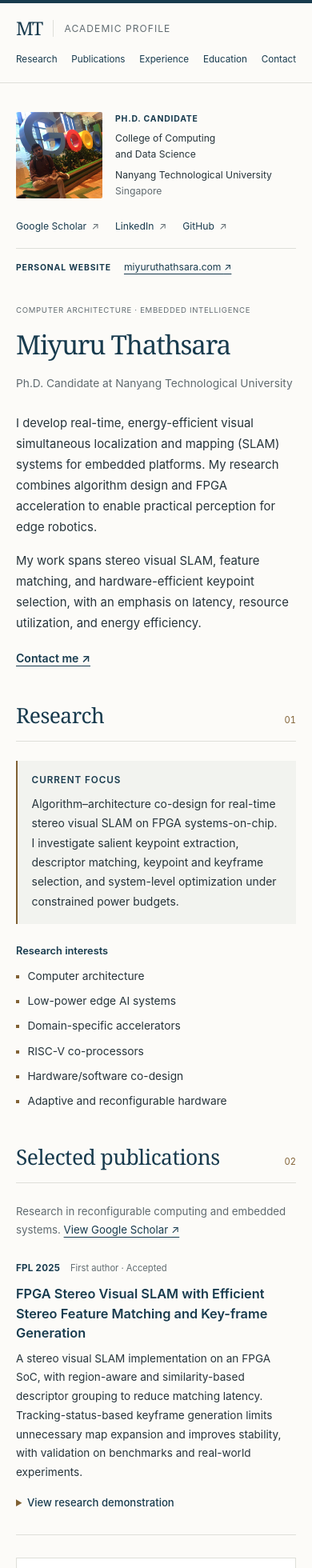
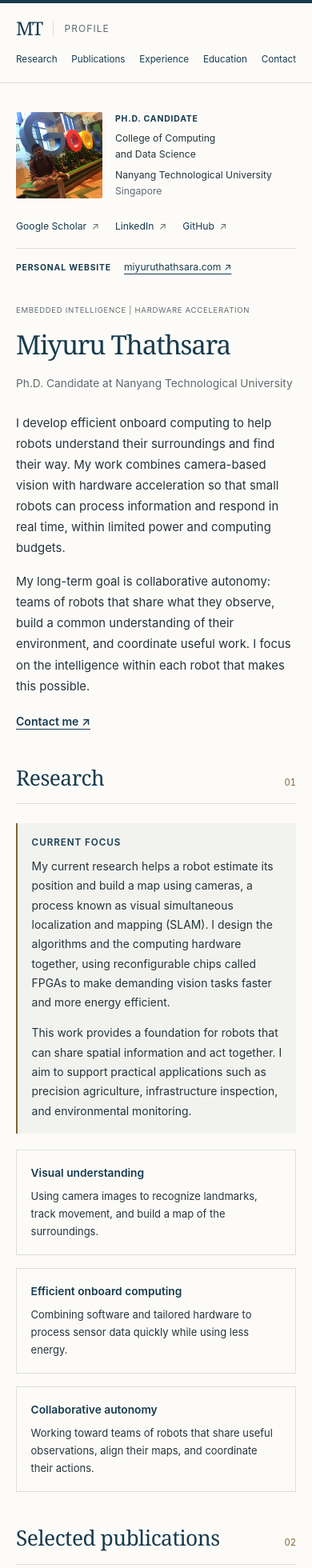
Before and after one commit to MiyuruThathsara/miyuruthathsara.github.io, a Jekyll site: the page built from index.md, in a window 390 px wide, cut to the strip 0-1960 px from the top of the page. Shown: the whole strip at 80% size. Built offline with Jekyll 4.4.1, drawn with Linux system fonts in a browser that asks for light colours.

Commit message:
Clarify research vision and organize profile themes

```diff
--- a/_config.yml
+++ b/_config.yml
@@ -1,5 +1,5 @@
 title: Miyuru Thathsara
-description: Ph.D. candidate at Nanyang Technological University, Singapore, researching FPGA-accelerated visual SLAM and energy-efficient embedded systems.
+description: Miyuru Thathsara develops embedded intelligence and hardware acceleration to help robots understand their surroundings, working toward collaborative autonomy.
 url: "https://miyuruthathsara.github.io"
 baseurl: ""
 lang: en
--- a/_layouts/default.html
+++ b/_layouts/default.html
@@ -3,11 +3,11 @@
   <head>
     <meta charset="utf-8">
     <meta name="viewport" content="width=device-width, initial-scale=1">
-    <title>{{ page.title | default: site.title | escape }} | Research &amp; Academic Profile</title>
+    <title>{{ page.title | default: site.title | escape }} | Profile</title>
     <meta name="description" content="{{ site.description | escape }}">
     <meta name="theme-color" content="#183b4e">
     <link rel="canonical" href="{{ page.url | absolute_url }}">
-    <meta property="og:title" content="{{ site.title | escape }} | Research &amp; Academic Profile">
+    <meta property="og:title" content="{{ site.title | escape }} | Profile">
     <meta property="og:description" content="{{ site.description | escape }}">
     <meta property="og:type" content="website">
     <meta property="og:url" content="{{ page.url | absolute_url }}">
@@ -41,7 +41,7 @@
     <a class="skip-link" href="#main-content">Skip to content</a>
     <header class="site-header">
       <div class="header-inner">
-        <a class="site-brand" href="{{ '/' | relative_url }}" aria-label="Miyuru Thathsara, home"><span class="brand-initials" aria-hidden="true">MT</span><span>Academic profile</span></a>
+        <a class="site-brand" href="{{ '/' | relative_url }}" aria-label="Miyuru Thathsara, home"><span class="brand-initials" aria-hidden="true">MT</span><span>Profile</span></a>
         <nav aria-label="Main navigation">
           <a href="#research">Research</a>
           <a href="#publications">Publications</a>
--- a/assets/css/style.css
+++ b/assets/css/style.css
@@ -70,10 +70,12 @@ nav a:hover { text-decoration: underline; }
 .research-focus { padding: 1.25rem 1.5rem; border-left: 2px solid var(--accent); background: var(--wash); font-size: 0.93rem; }
 .research-focus h3 { margin-bottom: 0.5rem; font-size: 0.73rem; letter-spacing: 0.08em; text-transform: uppercase; }
 .research-focus p { margin: 0; }
+.research-focus p + p { margin-top: 0.85rem; }
+.research-themes { display: grid; grid-template-columns: repeat(3, minmax(0, 1fr)); gap: 1rem; margin-top: 1.25rem; }
+.research-theme { padding: 1.1rem; border: 1px solid var(--line); }
+.research-theme h3 { font-size: 0.86rem; }
+.research-theme p { margin: 0; font-size: 0.81rem; line-height: 1.7; }
 .subheading { margin: 1.5rem 0 0.6rem; font-size: 0.8rem; }
-.interest-list { display: grid; grid-template-columns: 1fr 1fr; gap: 0.45rem 1.5rem; margin: 0; padding: 0; list-style: none; font-size: 0.86rem; }
-.interest-list li { position: relative; padding-left: 0.9rem; }
-.interest-list li::before { content: ""; position: absolute; top: 0.8em; left: 0; width: 4px; height: 4px; background: var(--accent); }
 .section-note { font-size: 0.83rem; color: var(--muted); }
 .publication { display: grid; grid-template-columns: 172px minmax(0, 1fr); align-items: start; gap: 1.5rem; padding: 1.75rem 0; border-bottom: 1px solid var(--line); }
 .publication-featured { display: block; padding-top: 0.6rem; }
@@ -128,7 +130,7 @@ summary::marker { color: var(--accent); }
   nav { gap: 0.5rem 1.1rem; }
   .publication { grid-template-columns: 140px minmax(0, 1fr); gap: 1.2rem; }
   .record { grid-template-columns: 120px minmax(0, 1fr); gap: 1rem; }
-  .interest-list { column-gap: 1rem; }
+  .research-themes { grid-template-columns: 1fr; }
 }
 
 @media (max-width: 800px) {
@@ -169,7 +171,6 @@ summary::marker { color: var(--accent); }
   .introduction > p:not([class]) { font-size: 0.93rem; }
   .content-section { margin-top: 2.6rem; }
   .research-focus { padding: 1rem 1.1rem; font-size: 0.87rem; }
-  .interest-list { grid-template-columns: 1fr; }
   .publication { grid-template-columns: 1fr; gap: 1rem; }
   .publication-media { min-height: 0; padding: 16px; }
   .publication-media img { max-height: 180px; }
@@ -201,6 +202,6 @@ summary::marker { color: var(--accent); }
   .publication { grid-template-columns: 100px minmax(0, 1fr); }
   .publication-media { min-height: 0; }
   .record { grid-template-columns: 100px minmax(0, 1fr); }
-  .publication, .record, .award-list li { break-inside: avoid; }
+  .publication, .record, .award-list li, .research-theme { break-inside: avoid; }
   .section-heading { break-after: avoid; }
 }
--- a/index.md
+++ b/index.md
@@ -25,11 +25,11 @@ permalink: /
 
   <div class="profile-content">
     <section class="introduction" aria-labelledby="profile-title">
-      <p class="eyebrow">Computer architecture · Embedded intelligence</p>
+      <p class="eyebrow">Embedded Intelligence <span aria-hidden="true">|</span> Hardware Acceleration</p>
       <h1 id="profile-title">Miyuru Thathsara</h1>
       <p class="intro-subtitle">Ph.D. Candidate at Nanyang Technological University</p>
-      <p>I develop real-time, energy-efficient visual simultaneous localization and mapping (SLAM) systems for embedded platforms. My research combines algorithm design and FPGA acceleration to enable practical perception for edge robotics.</p>
-      <p>My work spans stereo visual SLAM, feature matching, and hardware-efficient keypoint selection, with an emphasis on latency, resource utilization, and energy efficiency.</p>
+      <p>I develop efficient onboard computing to help robots understand their surroundings and find their way. My work combines camera-based vision with hardware acceleration so that small robots can process information and respond in real time, within limited power and computing budgets.</p>
+      <p>My long-term goal is collaborative autonomy: teams of robots that share what they observe, build a common understanding of their environment, and coordinate useful work. I focus on the intelligence within each robot that makes this possible.</p>
       <a class="text-link" href="#contact">Contact me <span aria-hidden="true">↗</span></a>
     </section>
 
@@ -40,17 +40,23 @@ permalink: /
       </div>
       <div class="research-focus">
         <h3>Current focus</h3>
-        <p>Algorithm–architecture co-design for real-time stereo visual SLAM on FPGA systems-on-chip. I investigate salient keypoint extraction, descriptor matching, keypoint and keyframe selection, and system-level optimization under constrained power budgets.</p>
+        <p>My current research helps a robot estimate its position and build a map using cameras, a process known as visual simultaneous localization and mapping (SLAM). I design the algorithms and the computing hardware together, using reconfigurable chips called FPGAs to make demanding vision tasks faster and more energy efficient.</p>
+        <p>This work provides a foundation for robots that can share spatial information and act together. I aim to support practical applications such as precision agriculture, infrastructure inspection, and environmental monitoring.</p>
       </div>
-      <h3 class="subheading">Research interests</h3>
-      <ul class="interest-list">
-        <li>Computer architecture</li>
-        <li>Low-power edge AI systems</li>
-        <li>Domain-specific accelerators</li>
-        <li>RISC-V co-processors</li>
-        <li>Hardware/software co-design</li>
-        <li>Adaptive and reconfigurable hardware</li>
-      </ul>
+      <div class="research-themes">
+        <div class="research-theme">
+          <h3>Visual understanding</h3>
+          <p>Using camera images to recognize landmarks, track movement, and build a map of the surroundings.</p>
+        </div>
+        <div class="research-theme">
+          <h3>Efficient onboard computing</h3>
+          <p>Combining software and tailored hardware to process sensor data quickly while using less energy.</p>
+        </div>
+        <div class="research-theme">
+          <h3>Collaborative autonomy</h3>
+          <p>Working toward teams of robots that share useful observations, align their maps, and coordinate their actions.</p>
+        </div>
+      </div>
     </section>
 
     <section class="content-section" id="publications" aria-labelledby="publications-title">
```
Also changed, not shown: README.md.
